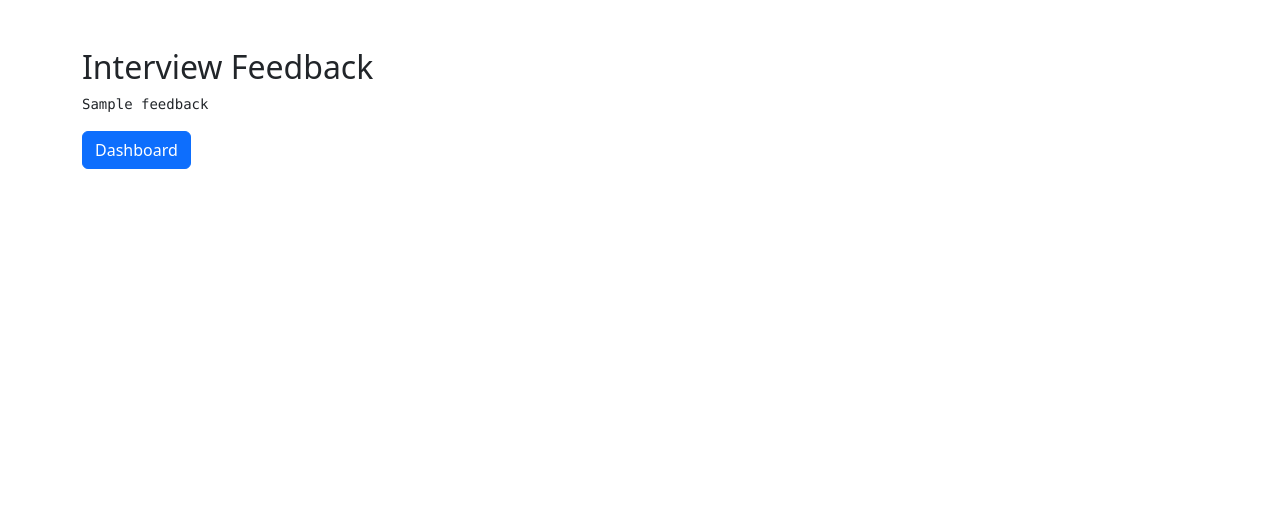
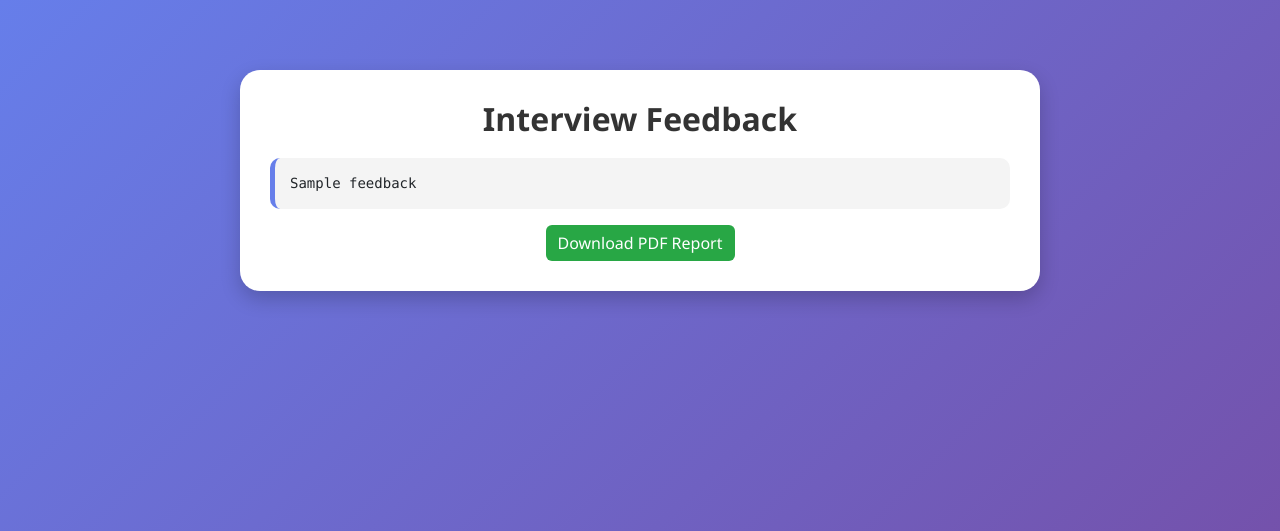
Before and after one commit to Ananya-18-soni/Ai-interview-coach-module, a Flask app: template templates/result.html in a window 1280 px wide. Shown: the top 531 px of the page. Run offline with Flask 3, Linux system fonts and the light colour scheme; the template is opened without the code that fills it: most values are stand-ins (such as "Sample title", 1, 10 or a date in 2020).

Commit message:
Update result.html

```diff
--- a/templates/result.html
+++ b/templates/result.html
@@ -1,23 +1,22 @@
 <!DOCTYPE html>
 <html>
 <head>
-<title>Result</title>
-<link href="https://cdn.jsdelivr.net/npm/bootstrap@5.3.3/dist/css/bootstrap.min.css" rel="stylesheet">
+    <title>Feedback</title>
+    <link href="https://cdn.jsdelivr.net/npm/bootstrap@5.3.3/dist/css/bootstrap.min.css" rel="stylesheet">
+    <link rel="stylesheet" href="{{ url_for('static', filename='css/style.css') }}">
 </head>
 <body>
 
-<div class="container mt-5">
+<div class="container">
+    <h2>Interview Feedback</h2>
 
-<h2>Interview Feedback</h2>
+    <pre>{{ feedback }}</pre>
 
-<pre>
-{{ feedback }}
-</pre>
-
-<a href="/dashboard" class="btn btn-primary">
-Dashboard
-</a>
-
+    <div class="text-center mt-3">
+        <a href="/download_report" class="btn btn-success">
+            Download PDF Report
+        </a>
+    </div>
 </div>
 
 </body>
```
